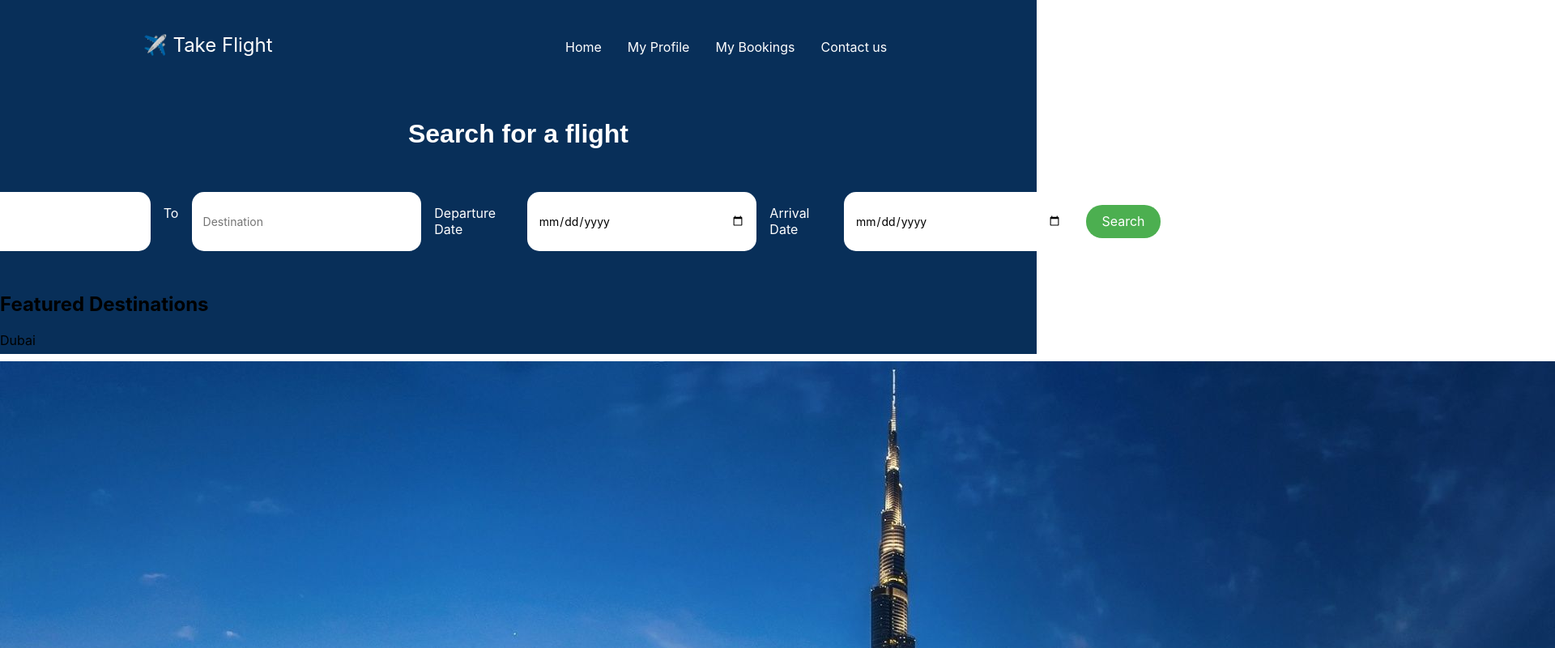
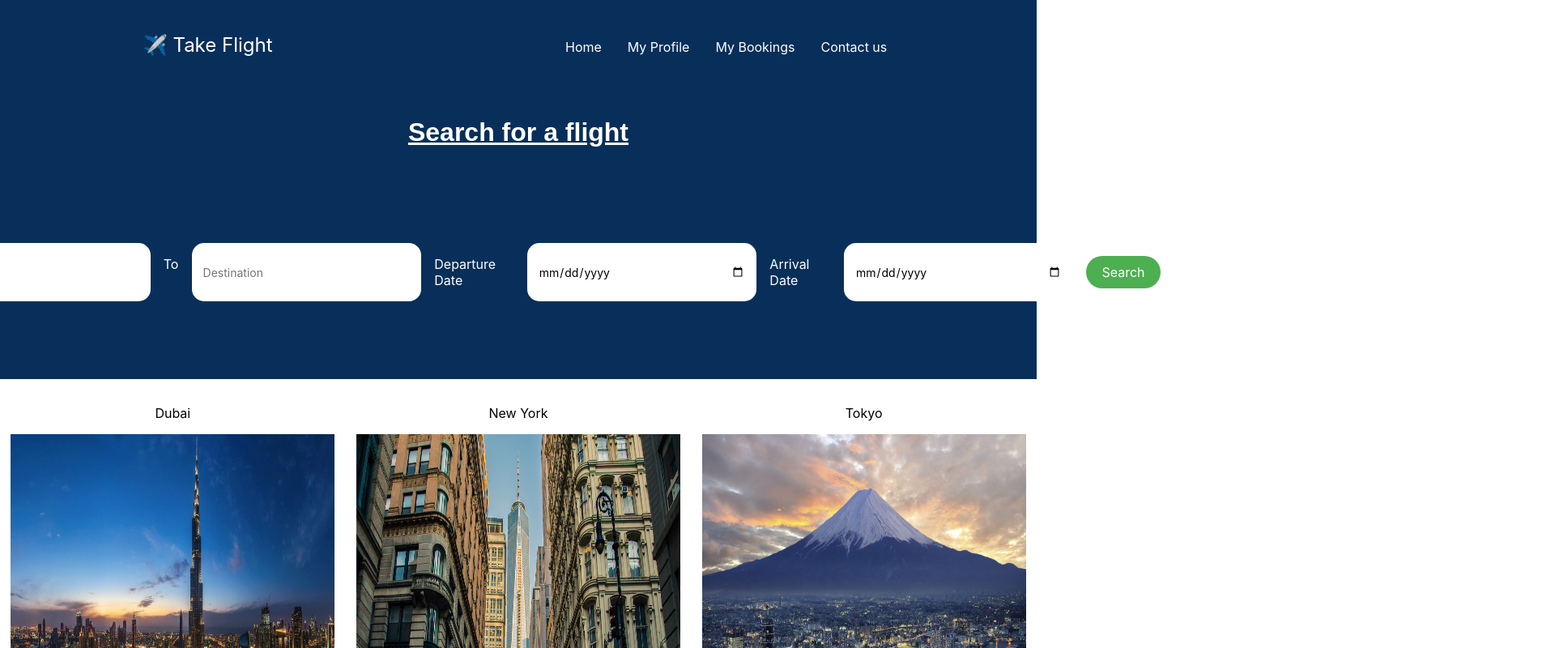
Before and after one commit to yussufshariff/FlightApp, a React (Create React App) app: page / in a window 1280 px wide. Shown: the top 800 px of the page at 81% size, 1920 px wide, since content can reach past the window. Built offline with nearby package versions, Linux system fonts and the light colour scheme.

Commit message:
SmallerNav workaround

```diff
--- a/src/App.tsx
+++ b/src/App.tsx
@@ -4,14 +4,13 @@ import Flights from "Components/Flights";
 import SingleFlight from "Components/SingleFlight";
 import UserBookings from "Components/UserBookings";
 import UserProfile from "Components/UserProfile";
-import Featured from "Components/Featured";
 
 import { Route, Routes } from "react-router-dom";
 
 function App() {
   return (
     <div>
-      <Navbar />
+      <Navbar isSmaller="smallerNavbar" />
       <Routes>
         <Route path="/" element={<FlightSearch />} />
         <Route path="/Flights" element={<Flights />} />
--- a/src/Components/Featured.tsx
+++ b/src/Components/Featured.tsx
@@ -1,3 +1,4 @@
+import "../Styles/Featured.css";
 const dubai = require("Photos/dubai.jpg");
 const newyork = require("Photos/newyork.jpg");
 const tokyo = require("Photos/tokyo.jpg");
@@ -22,13 +23,11 @@ const FeaturedFlights = [
 
 export default function Featured() {
   return (
-    <section>
-      <h2>Featured Destinations</h2>
-
+    <section className="featured-grid">
       {FeaturedFlights.map((city) => (
         <section>
           <p>{city.name}</p>
-          <img src={city.img}></img>
+          <img src={city.img} className="featured-img"></img>
         </section>
       ))}
     </section>
--- a/src/Components/FlightSearch.tsx
+++ b/src/Components/FlightSearch.tsx
@@ -49,7 +49,7 @@ export default function FlightSearch() {
   }
 
   return (
-    <div className="scan">
+    <div className="scan-grid">
       <h1 className="scan-title">Search for a flight</h1>
       <div className="scan-input">
         <form className="scan-input" onSubmit={handleSearch}>
--- a/src/Components/Flights.tsx
+++ b/src/Components/Flights.tsx
@@ -2,6 +2,7 @@ import { useState, useEffect } from "react";
 import { getFlight } from "Utils/api";
 import { Link, useLocation } from "react-router-dom";
 import "../Styles/Flights.css";
+import Navbar from "./Navbar";
 
 import "../Styles/Navbar.css";
 
@@ -49,6 +50,7 @@ export default function Flights() {
   }, [location, location.pathname]);
 
   return (
+    <section>
       <section className="flight-container">
         {flights && (
           <div>
@@ -68,5 +70,6 @@ export default function Flights() {
           </div>
         )}
       </section>
+    </section>
   );
 }
--- /dev/null
+++ b/src/Styles/Featured.css
@@ -0,0 +1,12 @@
+.featured-grid {
+  display: flex;
+  justify-content: space-around;
+  text-align: center;
+  padding-top: 1rem;
+  background-color: white;
+}
+
+.featured-img {
+  height: 400px;
+  width: 400px;
+}
--- a/src/Styles/FlightSearch.css
+++ b/src/Styles/FlightSearch.css
@@ -1,6 +1,7 @@
-.scan {
-  margin-top: -350px;
+.scan-grid {
+  background-color: #082f59;
   position: relative;
+  padding-top: 12px;
 }
 
 .loading {
@@ -10,15 +11,15 @@
 
 .scan-title {
   text-align: center;
+  text-decoration: underline;
   color: #ffffff;
   font-family: sans-serif;
-  padding-top: 3%;
 }
 
 .scan-input {
   display: flex;
   justify-content: center;
-  padding: 1rem;
+  padding: 3rem;
 }
 
 .scan-input input {
--- a/src/Styles/Navbar.css
+++ b/src/Styles/Navbar.css
@@ -15,7 +15,7 @@ body {
   align-items: center;
   color: white;
   padding-top: 2rem;
-  height: 405px;
+  height: 80px;
   align-items: baseline;
 }
 
@@ -39,6 +39,7 @@ body {
 
 .navbar-links {
   height: 100%;
+  justify-content: center;
 }
 
 .navbar-links ul {
```
Lines whose indentation alone changed are shown as unchanged.
